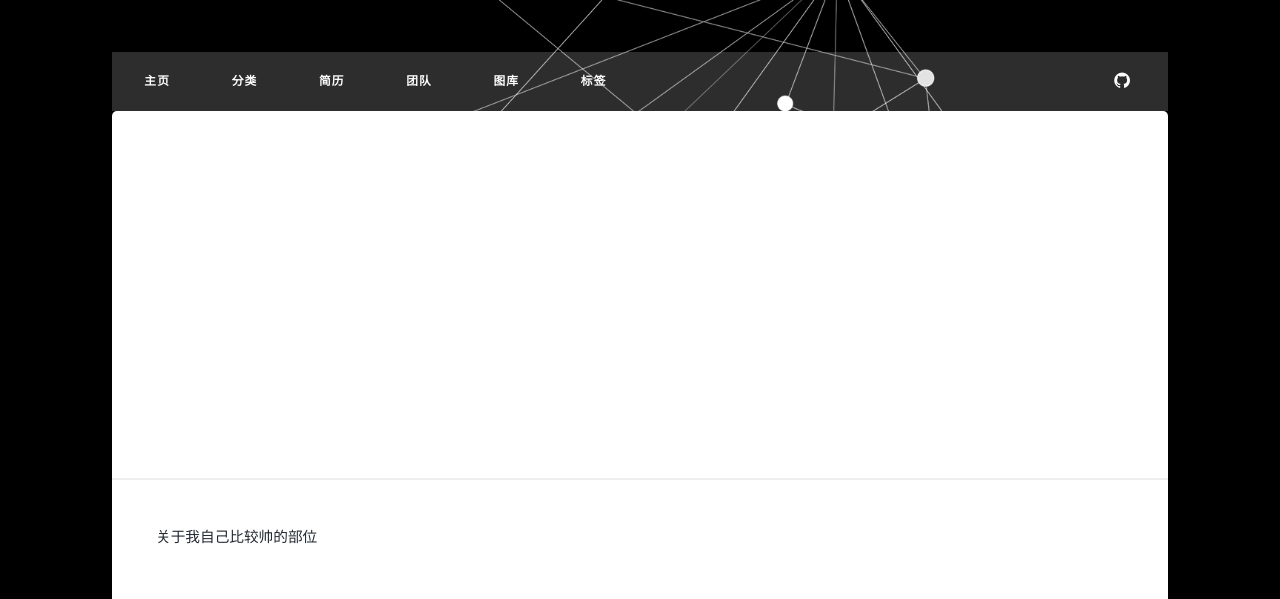
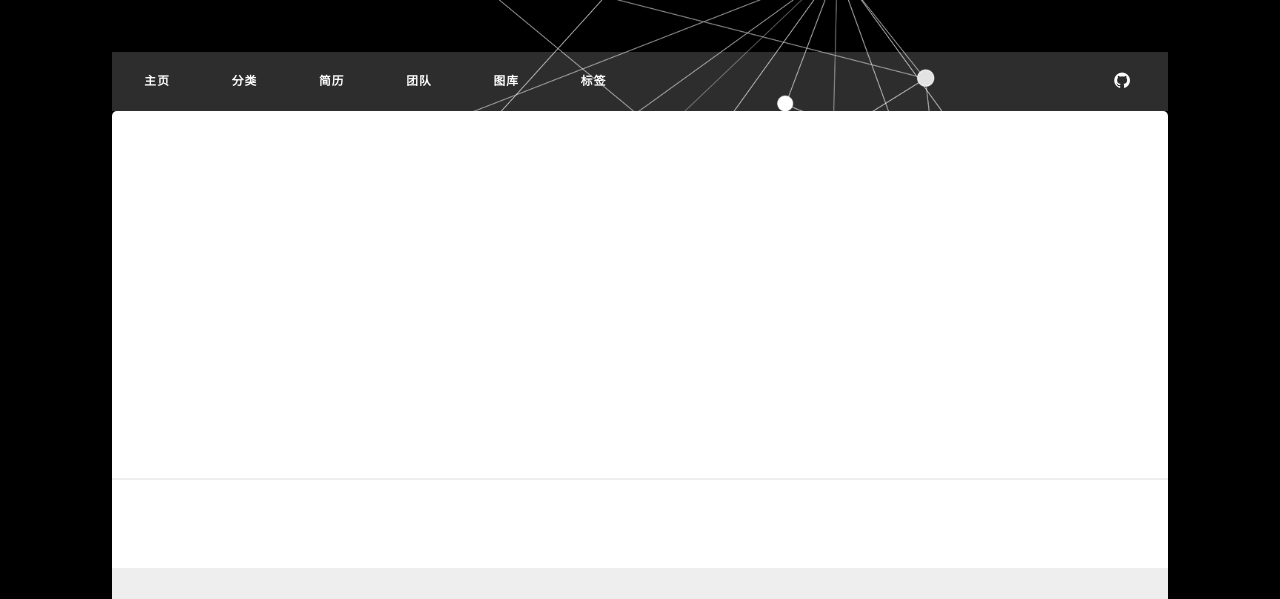
Before and after one commit to BrendanBai/BrendanBai.github.io, a plain HTML site: page self/index.html in a window 1280 px wide. Shown: the part 197-796 px from the top of the page. Drawn offline with Linux system fonts and the light colour scheme; some packages are replaced by stand-ins of ours; a script that the page names is missing.

Commit message:
Site updated: 2018-01-24 15:09:56

```diff
--- a/self/index.html
+++ b/self/index.html
@@ -113,7 +113,6 @@
             </div>
             <!-- Post -->
             <div class="typo" style="padding: 3rem;">
-                <p>关于我自己比较帅的部位</p>
 
             </div>
 
```
